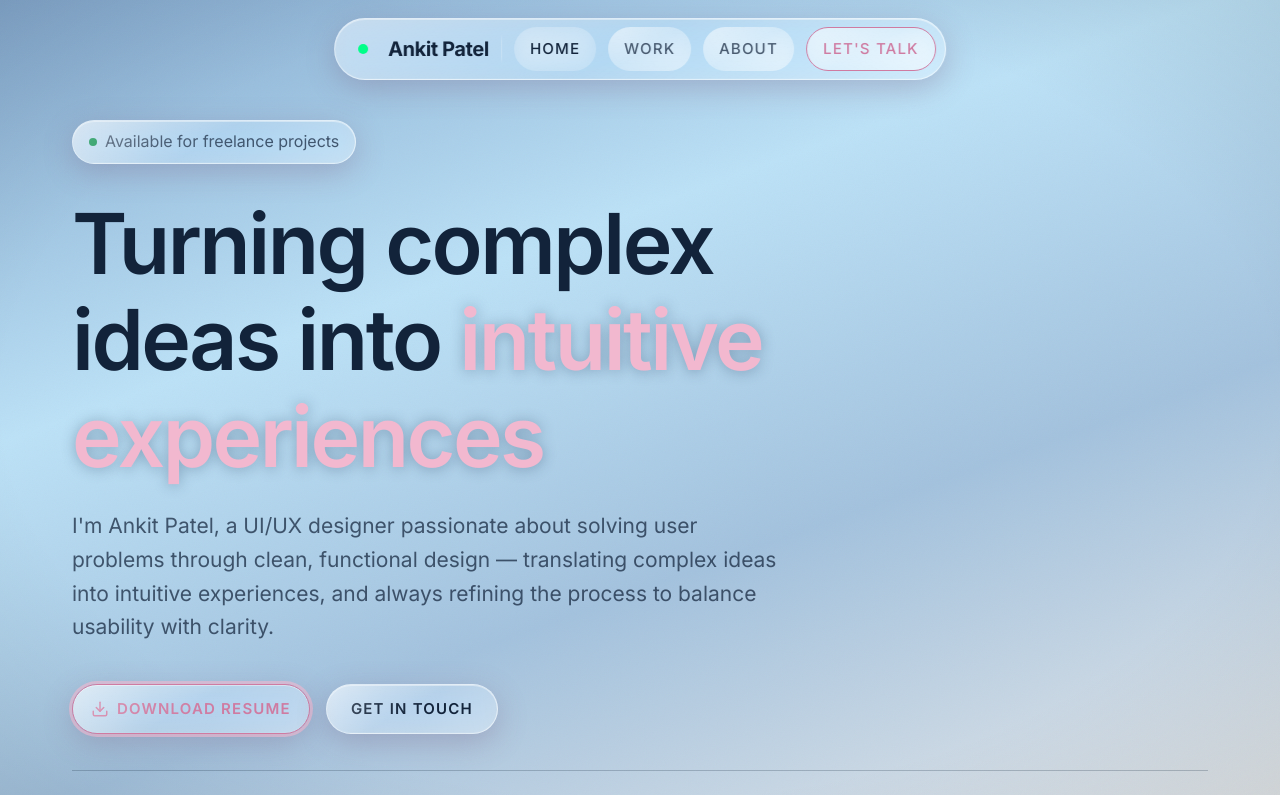
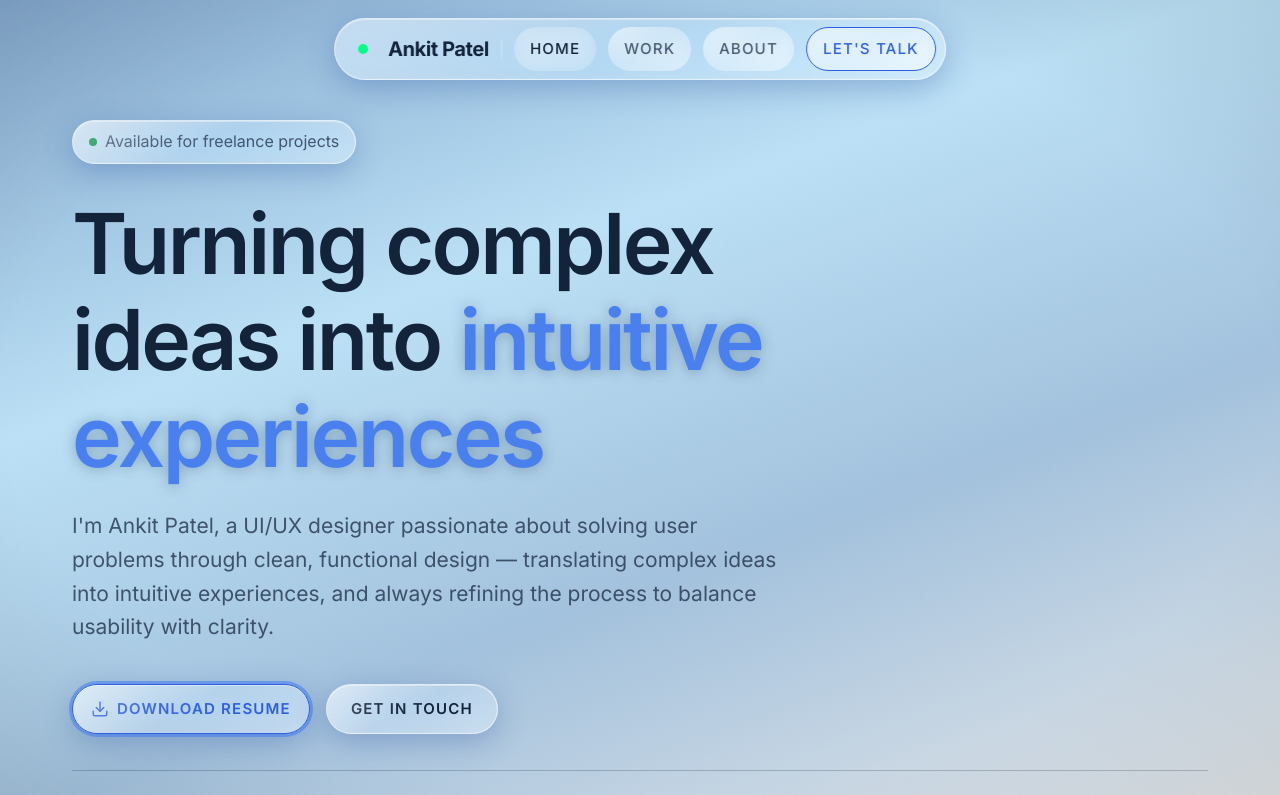
Before and after one commit to artsbyankit/artsbyankit.github.io, a React (Vite) app: page / in a window 1280 px wide. Shown: the top 795 px of the page. Built offline with nearby package versions, Linux system fonts and the light colour scheme.

Commit message:
Try: saturated cobalt blue accent

```diff
--- a/src/theme.js
+++ b/src/theme.js
@@ -10,9 +10,9 @@
 
 /* ---------- ACCENT — THE one pink, tuned for the steel-blue bg ---------- */
 const accent = {
-  deep: '#cf7ba1', // blush rose, deepened — readable text/borders
-  strong: '#b76489', // hover/press twin
-  bright: '#f2b8cf', // BLUSH ROSE — rings, glows, eyebrows, highlights
+  deep: '#2e5fe0', // saturated cobalt — text, borders, eyebrows
+  strong: '#2148b8', // deeper twin for hover/press
+  bright: '#4a80ee', // luminous cobalt — rings, glows, highlights
 };
 
 /* ============================================================
```
